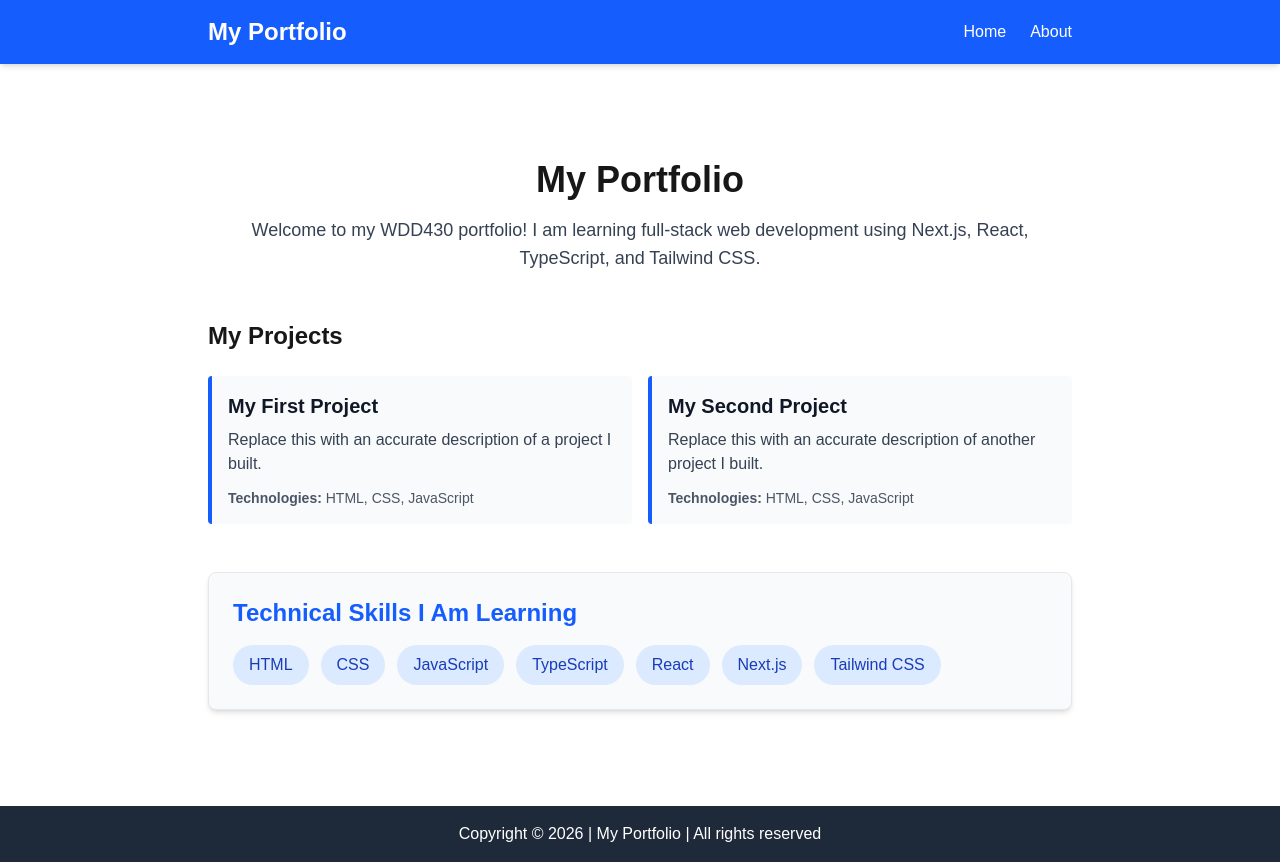
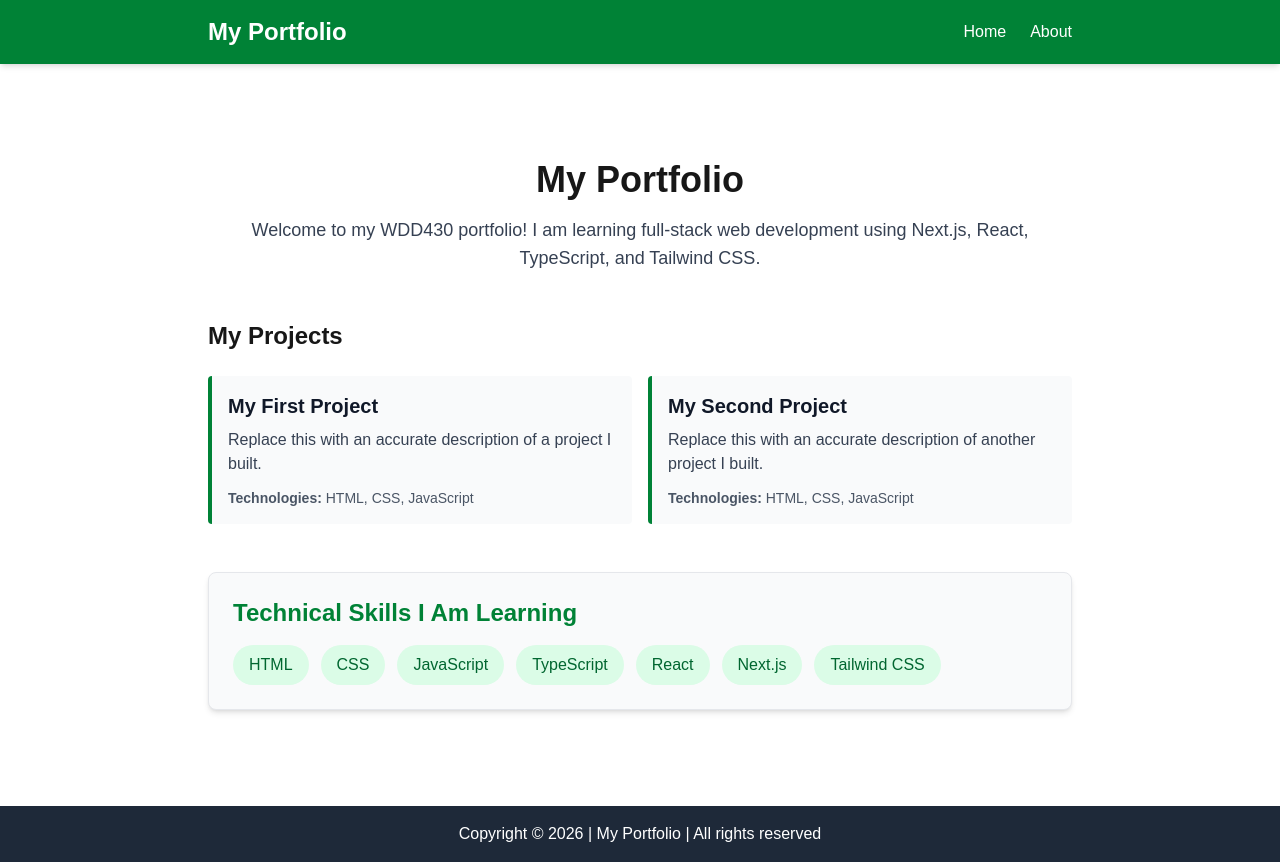
Before and after one commit to redheadw/wdd430-portfolio, a Next.js app: page / in a window 1280 px wide. Built offline with nearby package versions, Linux system fonts and the light colour scheme.

Commit message:
color update

```diff
--- a/components/Header.tsx
+++ b/components/Header.tsx
@@ -2,7 +2,7 @@ import Link from 'next/link';
 
 export default function Header() {
   return (
-    <header className="bg-blue-600 text-white py-4 shadow-md">
+    <header className="bg-green-700 text-white py-4 shadow-md">
       <nav className="max-w-4xl mx-auto px-4 flex justify-between items-center">
         <div id="header-title" className="text-2xl font-bold">
           My Portfolio
--- a/components/ProjectCard.tsx
+++ b/components/ProjectCard.tsx
@@ -12,7 +12,7 @@ export default function ProjectCard({
   link
 }: ProjectCardProps) {
   return (
-    <article className="p-4 border-l-4 border-blue-600 bg-gray-50 rounded">
+    <article className="p-4 border-l-4 border-green-700 bg-gray-50 rounded">
       <h3 className="text-xl font-bold mb-2 text-gray-900">
         {title}
       </h3>
@@ -31,7 +31,7 @@ export default function ProjectCard({
             href={link}
             target="_blank"
             rel="noopener noreferrer"
-            className="text-blue-600 hover:underline"
+            className="text-green-700 hover:underline"
           >
             View Project
           </a>
--- a/components/SkillsCard.tsx
+++ b/components/SkillsCard.tsx
@@ -6,7 +6,7 @@ interface SkillsCardProps {
 export default function SkillsCard({ title, skills }: SkillsCardProps) {
   return (
     <section className="bg-gray-50 border border-gray-200 rounded-lg p-6 shadow-md">
-      <h2 className="text-2xl font-bold text-blue-600 mb-4">
+      <h2 className="text-2xl font-bold text-green-700 mb-4">
         {title}
       </h2>
 
@@ -14,7 +14,7 @@ export default function SkillsCard({ title, skills }: SkillsCardProps) {
         {skills.map((skill) => (
           <li
             key={skill}
-            className="bg-blue-100 text-blue-800 px-4 py-2 rounded-full"
+            className="bg-green-100 text-green-800 px-4 py-2 rounded-full"
           >
             {skill}
           </li>
```
